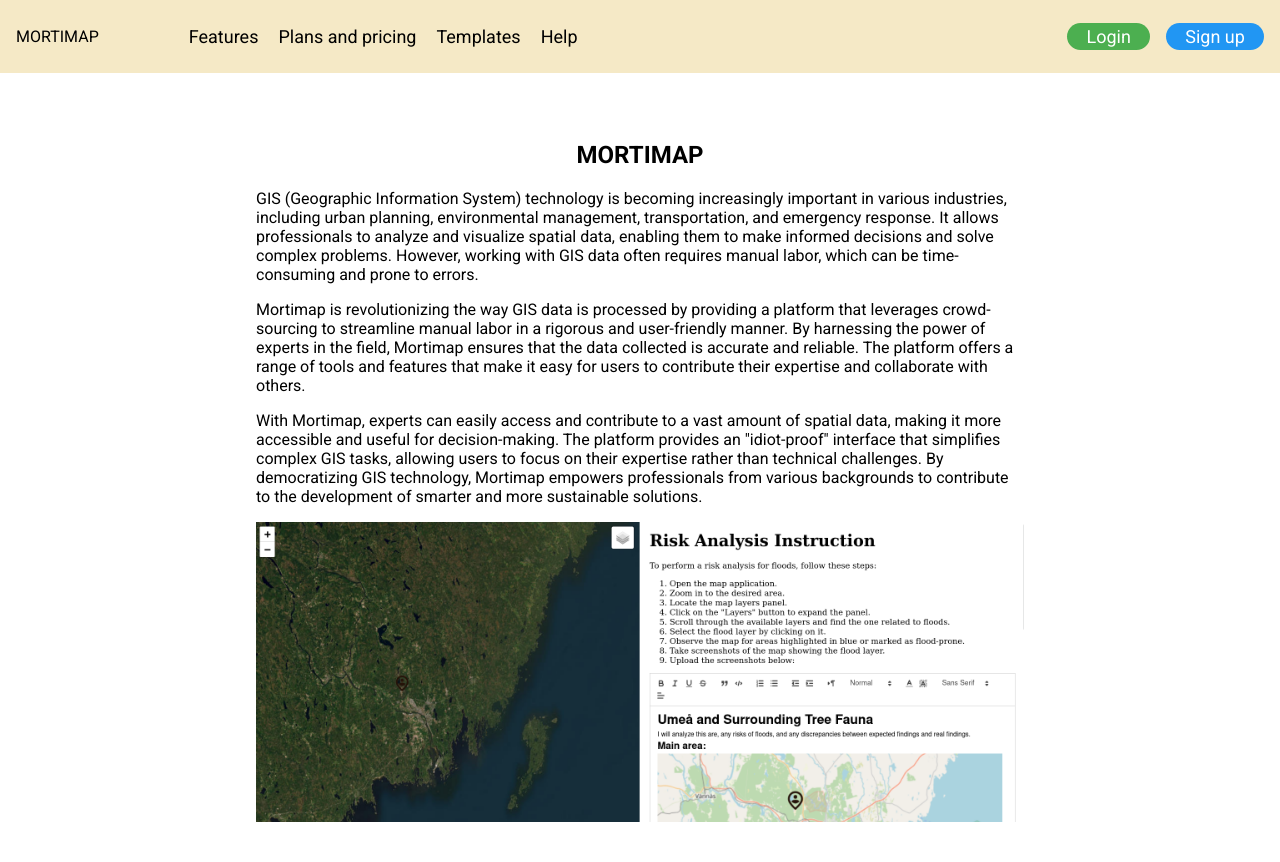
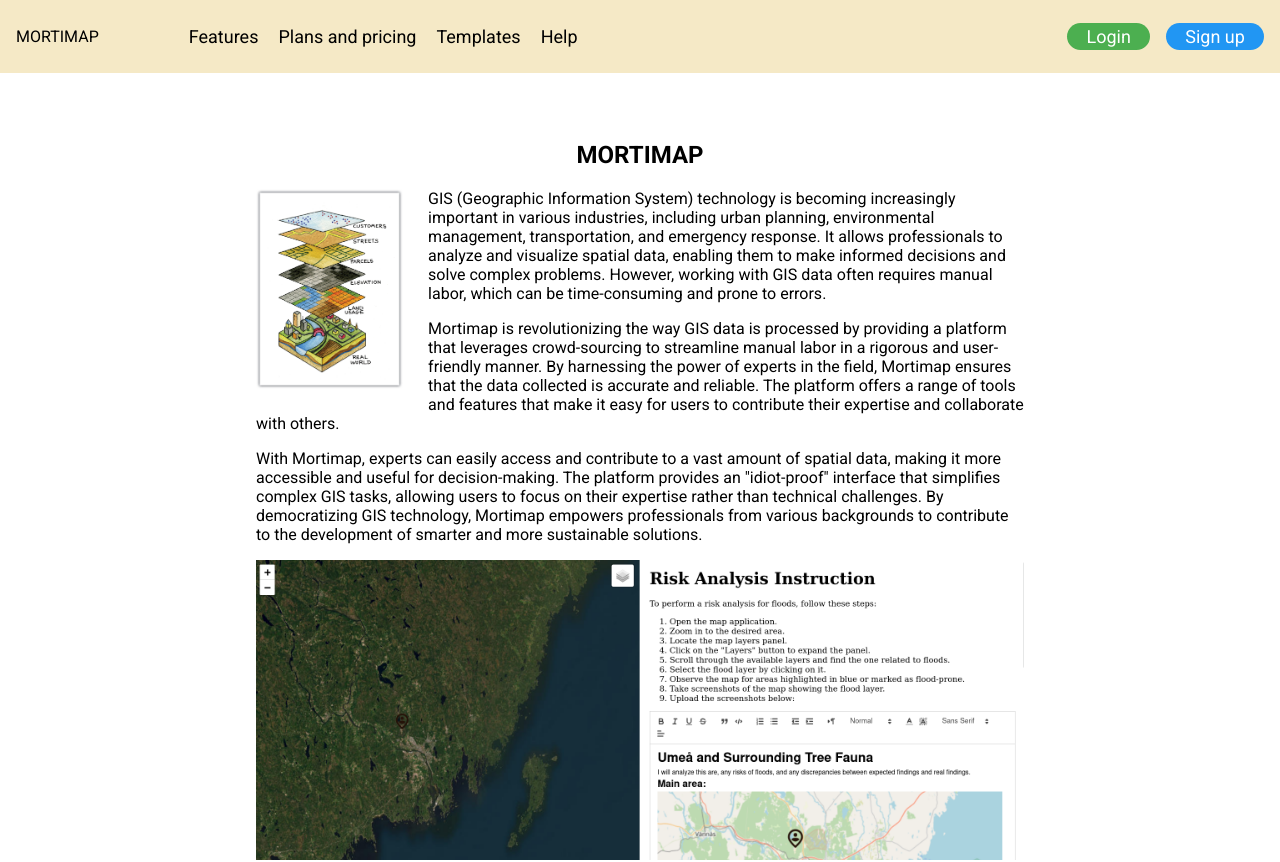
Before and after one commit to pibendik/mortimap, a Vue app in the folder frontend/: page / in a window 1280 px wide. Shown: the top 862 px of the page. Built offline with nearby package versions, Linux system fonts and the light colour scheme.

Commit message:
add small image

```diff
--- a/frontend/src/components/LandingPage.vue
+++ b/frontend/src/components/LandingPage.vue
@@ -5,6 +5,8 @@
             <section class="hero centerer">
                 <div class="container">
                     <h1>MORTIMAP</h1>
+                    <img class="smallimg" src="@/assets/layers.jpg" alt="map layers illustration" />
+
                     <p>GIS (Geographic Information System) technology is becoming increasingly important in various
                         industries, including urban planning, environmental management, transportation, and emergency
                         response. It allows professionals to analyze and visualize spatial data, enabling them to make
@@ -137,8 +139,11 @@
 }
 
 .smallimg {
-    max-width: 100px;
-    max-height: 100px;
+    max-width: 200px;
+    max-height: 200px;
+    float: left;
+    margin-right: 1.6rem;
+    margin-bottom: 1rem;
 }
 
 .wallpaperimg {
```
